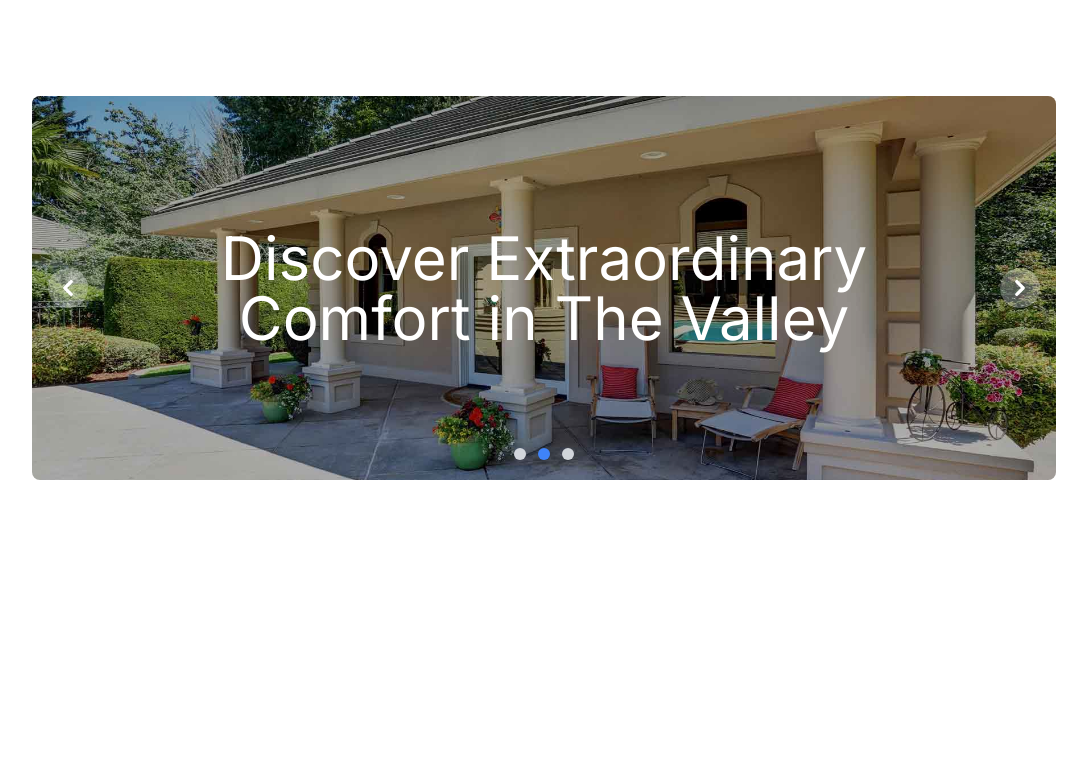
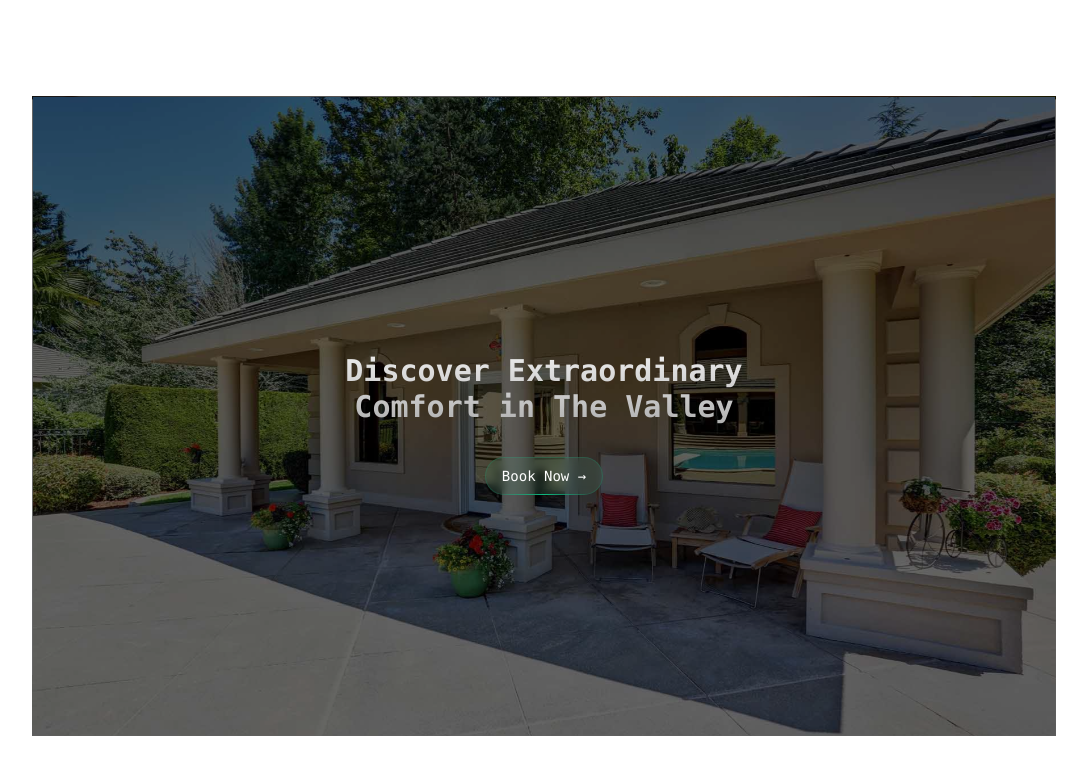
Before and after one commit to Nerd-Culture-09/The-Valley, a Next.js app: page / in a window 1280 px wide. Shown: the top 774 px of the page, without its empty margins (96-1183 px from the left). Built offline with nearby package versions, Linux system fonts and the light colour scheme.

Commit message:
img-slider-carousel-implementation

```diff
--- a/app/page.tsx
+++ b/app/page.tsx
@@ -1,11 +1,12 @@
 import Carousel from "@/components/ui/Carousel";
+import { ImagesSliderDemo } from "@/components/ui/Image-slider-Carousel";
 import Image from "next/image";
 
 export default function Home() {
   return (
     <main className="flex min-h-screen flex-col items-center justify-between p-24">
       <div className="z-10 w-full max-w-5xl items-center justify-between font-mono text-sm lg:flex">
-     <Carousel/>
+     <ImagesSliderDemo/>
       </div>
     </main>
   );
--- /dev/null
+++ b/components/ui/Image-slider-Carousel.tsx
@@ -0,0 +1,40 @@
+"use client";
+import { motion } from "framer-motion";
+import React from "react";
+import { ImagesSlider } from "./Image-slider";
+//import { ImagesSlider } from "../ui/images-slider";
+
+export function ImagesSliderDemo() {
+  const images = [
+    "/dummy1.jpg",
+    "/dummy2.jpg",
+    "/dummy3.jpg",
+  ];
+  return (
+    <ImagesSlider className="h-[40rem]" images={images}>
+      <motion.div
+        initial={{
+          opacity: 0,
+          y: -80,
+        }}
+        animate={{
+          opacity: 1,
+          y: 0,
+        }}
+        transition={{
+          duration: 0.6,
+        }}
+        className="z-50 flex flex-col justify-center items-center"
+      >
+        <motion.p className="font-bold text-xl md:text-3xl text-center bg-clip-text text-transparent bg-gradient-to-b from-neutral-50 to-neutral-400 py-4">
+        Discover Extraordinary
+         <br /> Comfort in The Valley
+        </motion.p>
+        <button className="px-4 py-2 backdrop-blur-sm border bg-emerald-300/10 border-emerald-500/20 text-white mx-auto text-center rounded-full relative mt-4">
+          <span>Book Now →</span>
+          <div className="absolute inset-x-0  h-px -bottom-px bg-gradient-to-r w-3/4 mx-auto from-transparent via-emerald-500 to-transparent" />
+        </button>
+      </motion.div>
+    </ImagesSlider>
+  );
+}
--- /dev/null
+++ b/components/ui/Image-slider.tsx
@@ -0,0 +1,151 @@
+"use client";
+import { cn } from "@/lib/utils";
+import { motion, AnimatePresence } from "framer-motion";
+import React, { useEffect, useState } from "react";
+
+export const ImagesSlider = ({
+  images,
+  children,
+  overlay = true,
+  overlayClassName,
+  className,
+  autoplay = true,
+  direction = "up",
+}: {
+  images: string[];
+  children: React.ReactNode;
+  overlay?: React.ReactNode;
+  overlayClassName?: string;
+  className?: string;
+  autoplay?: boolean;
+  direction?: "up" | "down";
+}) => {
+  const [currentIndex, setCurrentIndex] = useState(0);
+  const [loading, setLoading] = useState(false);
+  const [loadedImages, setLoadedImages] = useState<string[]>([]);
+
+  const handleNext = () => {
+    setCurrentIndex((prevIndex) =>
+      prevIndex + 1 === images.length ? 0 : prevIndex + 1
+    );
+  };
+
+  const handlePrevious = () => {
+    setCurrentIndex((prevIndex) =>
+      prevIndex - 1 < 0 ? images.length - 1 : prevIndex - 1
+    );
+  };
+
+  useEffect(() => {
+    loadImages();
+  }, []);
+
+  const loadImages = () => {
+    setLoading(true);
+    const loadPromises = images.map((image) => {
+      return new Promise((resolve, reject) => {
+        const img = new Image();
+        img.src = image;
+        img.onload = () => resolve(image);
+        img.onerror = reject;
+      });
+    });
+
+    Promise.all(loadPromises)
+      .then((loadedImages) => {
+        setLoadedImages(loadedImages as string[]);
+        setLoading(false);
+      })
+      .catch((error) => console.error("Failed to load images", error));
+  };
+  useEffect(() => {
+    const handleKeyDown = (event: KeyboardEvent) => {
+      if (event.key === "ArrowRight") {
+        handleNext();
+      } else if (event.key === "ArrowLeft") {
+        handlePrevious();
+      }
+    };
+
+    window.addEventListener("keydown", handleKeyDown);
+
+    // autoplay
+    let interval: any;
+    if (autoplay) {
+      interval = setInterval(() => {
+        handleNext();
+      }, 5000);
+    }
+
+    return () => {
+      window.removeEventListener("keydown", handleKeyDown);
+      clearInterval(interval);
+    };
+  }, []);
+
+  const slideVariants = {
+    initial: {
+      scale: 0,
+      opacity: 0,
+      rotateX: 45,
+    },
+    visible: {
+      scale: 1,
+      rotateX: 0,
+      opacity: 1,
+      transition: {
+        duration: 0.5,
+        ease: [0.645, 0.045, 0.355, 1.0],
+      },
+    },
+    upExit: {
+      opacity: 1,
+      y: "-150%",
+      transition: {
+        duration: 1,
+      },
+    },
+    downExit: {
+      opacity: 1,
+      y: "150%",
+      transition: {
+        duration: 1,
+      },
+    },
+  };
+
+  const areImagesLoaded = loadedImages.length > 0;
+
+  return (
+    <div
+      className={cn(
+        "overflow-hidden h-full w-full relative flex items-center justify-center",
+        className
+      )}
+      style={{
+        perspective: "1000px",
+      }}
+    >
+      {areImagesLoaded && children}
+      {areImagesLoaded && overlay && (
+        <div
+          className={cn("absolute inset-0 bg-black/60 z-40", overlayClassName)}
+        />
+      )}
+
+      {areImagesLoaded && (
+        <AnimatePresence>
+          <motion.img
+            key={currentIndex}
+            src={loadedImages[currentIndex]}
+            initial="initial"
+            animate="visible"
+            exit={direction === "up" ? "upExit" : "downExit"}
+            variants={slideVariants}
+            className="image h-full w-full absolute inset-0 object-cover object-center"
+          />
+        </AnimatePresence>
+      )}
+    </div>
+  );
+};
```
Also changed, not shown: lib/utils.ts (line endings or trailing spaces).
